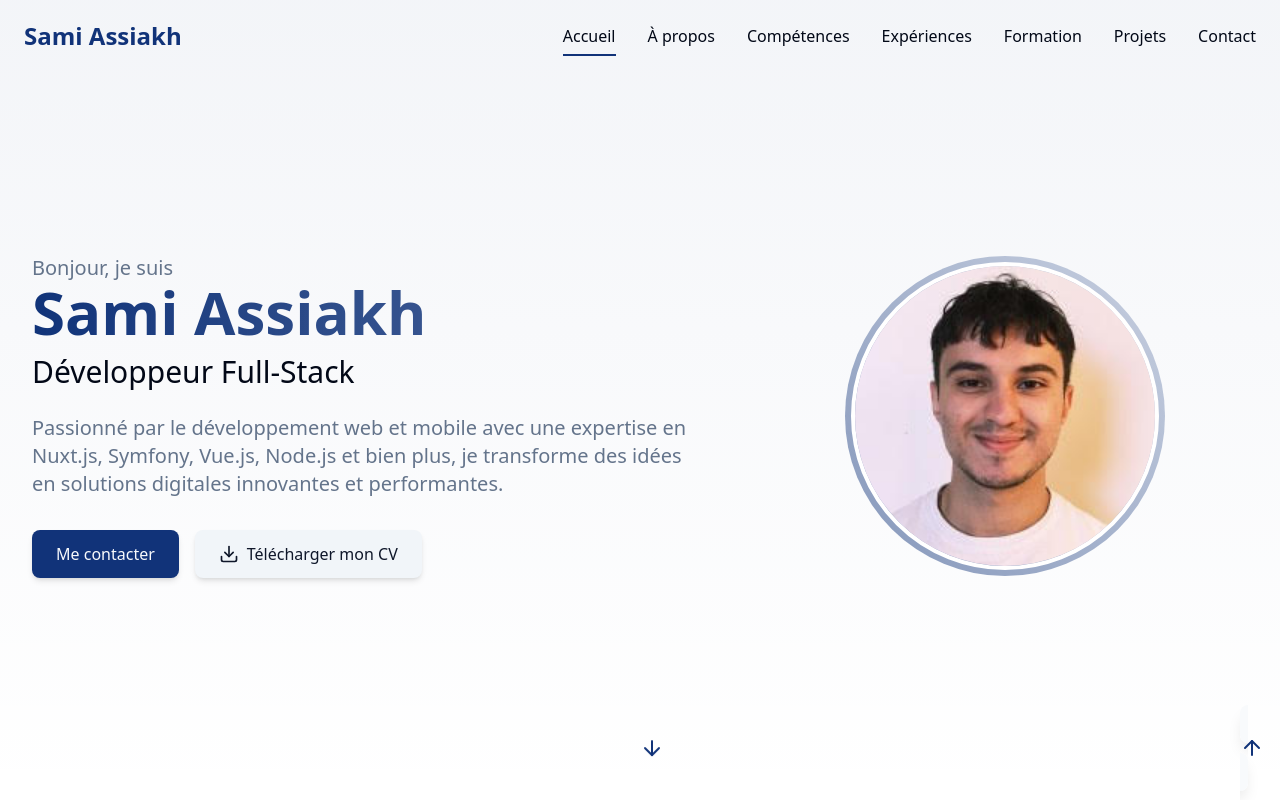
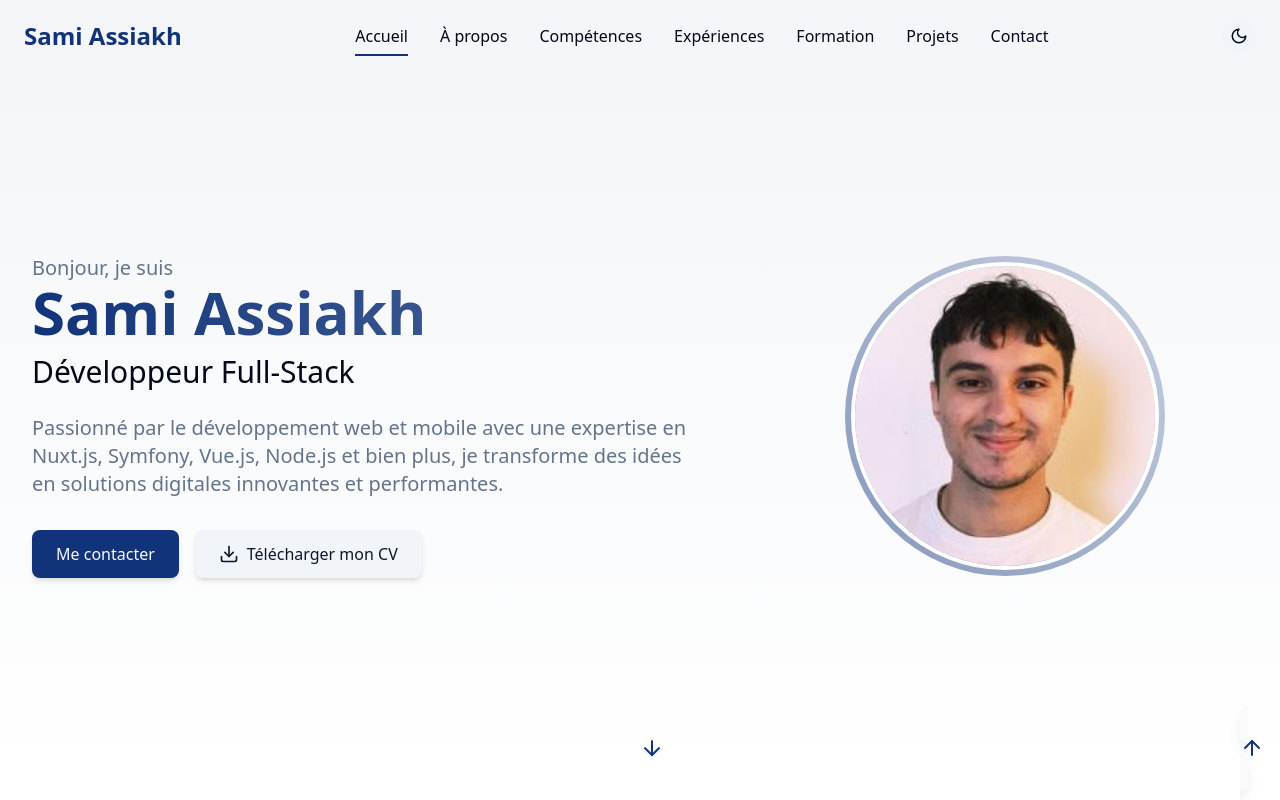
Before and after one commit to iSaaMz/portfolio, a React (Vite) app: page / in a window 1280 px wide. Shown: the top 800 px of the page. Built offline with nearby package versions, Linux system fonts and the light colour scheme.

Commit message:
ajout toggle dark mode

```diff
--- a/src/components/layout/Navbar.jsx
+++ b/src/components/layout/Navbar.jsx
@@ -1,6 +1,7 @@
 import { useState, useEffect } from 'react';
 import { Link } from 'react-scroll';
 import { Menu, X } from 'lucide-react';
+import ThemeToggle from '../ui/ThemeToggle';
 
 const Navbar = () => {
   const [isOpen, setIsOpen] = useState(false);
@@ -73,6 +74,8 @@ const Navbar = () => {
             </Link>
           ))}
         </div>
+        {/* dark mode button */}
+        <ThemeToggle />
 
         {/* Bouton menu mobile  */}
         <div className="md:hidden">
--- /dev/null
+++ b/src/components/ui/ThemeToggle.jsx
@@ -0,0 +1,42 @@
+import { useState, useEffect } from 'react';
+import { Moon, Sun } from 'lucide-react';
+
+const ThemeToggle = () => {
+  const [isDarkMode, setIsDarkMode] = useState(false);
+
+  useEffect(() => {
+    // Vérifie les préférences de l'utilisateur
+    const storedTheme = localStorage.getItem('theme');
+    const prefersDark = window.matchMedia('(prefers-color-scheme: dark)').matches;
+
+    if (storedTheme === 'dark' || (!storedTheme && prefersDark)) {
+      document.documentElement.classList.add('dark');
+      setIsDarkMode(true);
+    }
+  }, []);
+
+  const toggleTheme = () => {
+    const newMode = !isDarkMode;
+    setIsDarkMode(newMode);
+
+    if (newMode) {
+      document.documentElement.classList.add('dark');
+      localStorage.setItem('theme', 'dark');
+    } else {
+      document.documentElement.classList.remove('dark');
+      localStorage.setItem('theme', 'light');
+    }
+  };
+
+  return (
+    <button
+      onClick={toggleTheme}
+      className="p-2 rounded-full bg-secondary hover:bg-secondary/80 transition-colors"
+      aria-label={isDarkMode ? "Passer au mode clair" : "Passer au mode sombre"}
+    >
+      {isDarkMode ? <Sun size={18} /> : <Moon size={18} />}
+    </button>
+  );
+};
+
+export default ThemeToggle;
```
